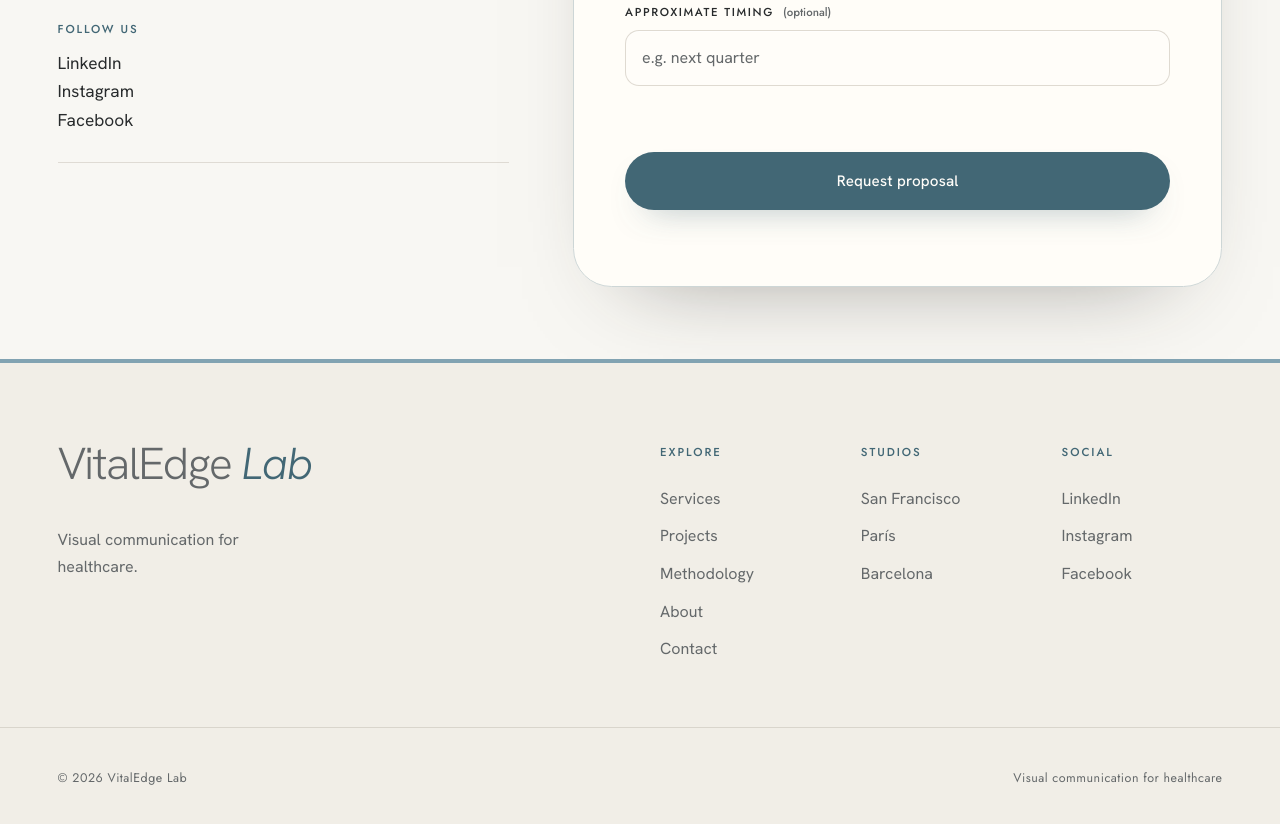
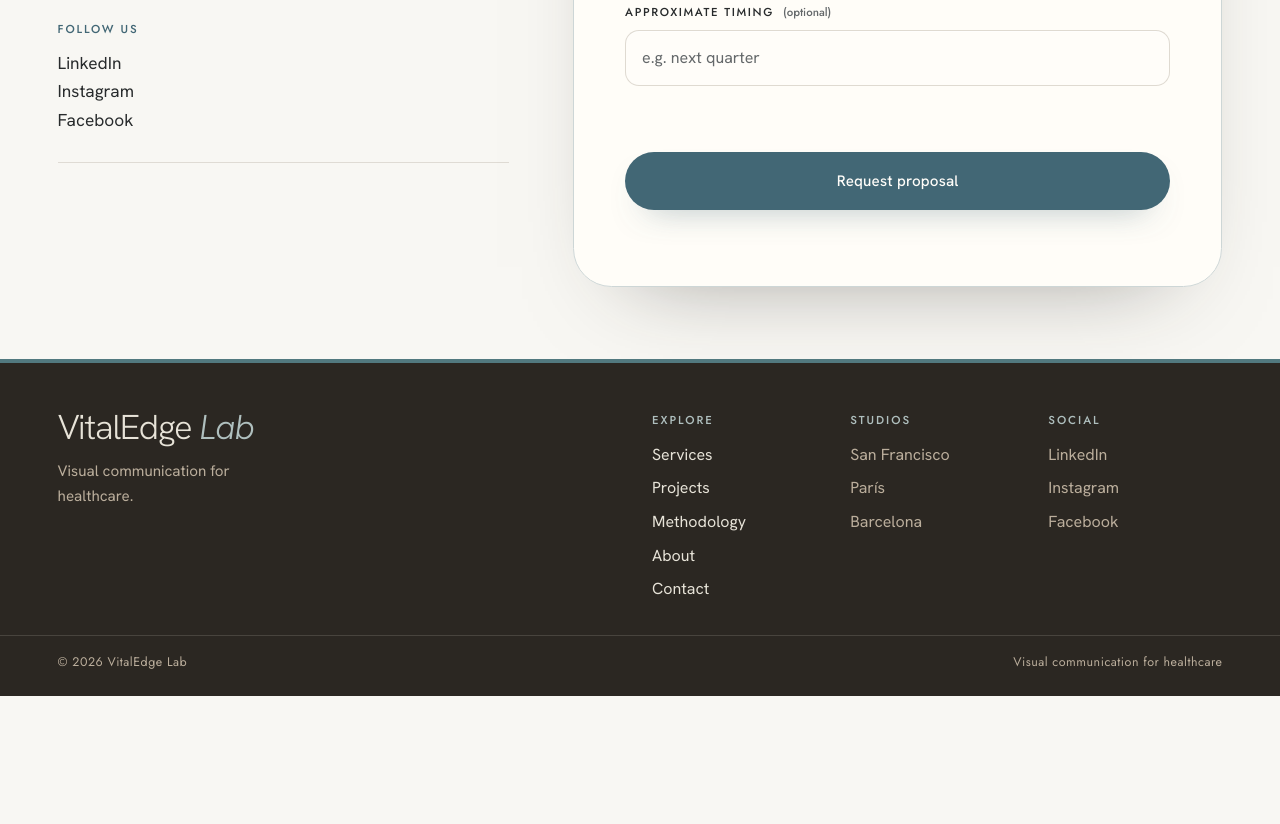
Before and after one commit to Carles1997/vitaledge-web, a plain HTML site: page index.html in a window 1280 px wide. Shown: the part 6080-6904 px from the top of the page. After the commit the page ends 6776 px from the top, so only its background shows below. Drawn offline with nearby package versions, Linux system fonts and the light colour scheme.

Commit message:
Redesign v2: compact footer with main palette

```diff
--- a/css/style.css
+++ b/css/style.css
@@ -2378,17 +2378,24 @@ select.field__control {
 
 /* ---- Footer: quiet editorial close ---- */
 .site-footer {
+  --footer-bone: #F4F0E8;
+  --footer-ivory: #FBF8F2;
+  --footer-linen: #E7E3D8;
+  --footer-clay: #BBAE9C;
+  --footer-sage: #52797f;
+  --footer-espresso: #2B2722;
+  --footer-accent: color-mix(in srgb, var(--footer-sage) 45%, var(--footer-ivory));
   position: relative;
   overflow: hidden;
-  background-color: var(--linen);
-  color: var(--espresso);
-  padding-block: clamp(4.5rem, 10vh, 8rem) var(--space-lg);
-  border-top: 0.3rem solid var(--sage);
+  background-color: var(--footer-espresso);
+  color: var(--footer-bone);
+  padding-block: clamp(2.5rem, 6vh, 4rem) clamp(1.25rem, 3vh, 2rem);
+  border-top: 0.3rem solid var(--footer-sage);
 }
 
 .site-footer__inner {
   display: grid;
-  gap: clamp(2.5rem, 6vw, 5rem);
+  gap: clamp(1.5rem, 3.5vw, 2.75rem);
   align-items: start;
 }
 
@@ -2401,50 +2408,50 @@ select.field__control {
   align-items: baseline;
   font-family: var(--font-display);
   font-optical-sizing: auto;
-  font-size: clamp(1.85rem, 3.5vw, 3rem);
+  font-size: clamp(1.65rem, 2.7vw, 2.35rem);
   font-weight: 300;
   line-height: 0.95;
   letter-spacing: -0.03em;
-  color: var(--espresso);
+  color: var(--footer-bone);
 }
 
 .site-footer__logo em {
   margin-left: 0.22em;
   font-style: italic;
-  color: var(--sage-deep);
+  color: var(--footer-accent);
 }
 
 .site-footer__tagline {
   max-width: 28ch;
-  margin-top: var(--space-lg);
-  font-size: clamp(1rem, 1.25vw, 1.15rem);
-  color: var(--espresso-soft);
+  margin-top: 0.75rem;
+  font-size: clamp(0.95rem, 1.1vw, 1.05rem);
+  color: var(--footer-clay);
 }
 
 .site-footer__heading {
-  margin-bottom: var(--space-md);
+  margin-bottom: 0.75rem;
   font-family: var(--font-util);
   font-size: 0.72rem;
   font-weight: 500;
   letter-spacing: 0.17em;
   text-transform: uppercase;
-  color: var(--sage-deep);
+  color: var(--footer-accent);
 }
 
 .site-footer__nav ul,
 .site-footer__col ul {
   display: grid;
-  gap: 0.7rem;
+  gap: 0.45rem;
 }
 
 .site-footer a {
-  color: var(--espresso-soft);
+  color: var(--footer-linen);
   transition: color var(--dur) var(--ease);
 }
 
 .site-footer a:hover,
 .site-footer a:focus-visible {
-  color: var(--sage-deep);
+  color: var(--footer-bone);
 }
 
 .site-footer__nav a {
@@ -2459,7 +2466,7 @@ select.field__control {
   bottom: -0.15rem;
   left: 0;
   height: 1px;
-  background-color: var(--sage);
+  background-color: var(--footer-sage);
   transform: scaleX(0);
   transform-origin: right center;
   transition: transform var(--dur) var(--ease);
@@ -2472,7 +2479,7 @@ select.field__control {
 }
 
 .site-footer__col li {
-  color: var(--espresso-soft);
+  color: var(--footer-clay);
 }
 
 .site-footer__legal {
@@ -2480,13 +2487,13 @@ select.field__control {
   flex-wrap: wrap;
   justify-content: space-between;
   gap: var(--space-sm) var(--space-lg);
-  margin-top: clamp(3.5rem, 8vh, 6rem);
-  padding-top: var(--space-lg);
-  border-top: 1px solid var(--hairline);
+  margin-top: clamp(1.75rem, 4vh, 2.5rem);
+  padding-top: 1rem;
+  border-top: 1px solid rgba(244, 240, 232, 0.14);
   font-family: var(--font-util);
   font-size: 0.78rem;
   letter-spacing: 0.04em;
-  color: var(--espresso-soft);
+  color: var(--footer-clay);
 }
 
 @media (min-width: 640px) {
@@ -2508,7 +2515,7 @@ select.field__control {
 @media (min-width: 980px) {
   .site-footer__inner {
     grid-template-columns: repeat(12, minmax(0, 1fr));
-    gap: var(--space-lg);
+    gap: var(--space-md);
   }
 
   .site-footer__brand { grid-column: 1 / 6; }
@@ -2520,8 +2527,8 @@ select.field__control {
 @media (max-width: 639px) {
   .site-footer__nav,
   .site-footer__col {
-    padding-top: var(--space-lg);
-    border-top: 1px solid var(--hairline);
+    padding-top: 1.25rem;
+    border-top: 1px solid rgba(244, 240, 232, 0.14);
   }
 
   .site-footer__legal {
@@ -2529,8 +2536,8 @@ select.field__control {
   }
 }
 
-/* Keyboard focus on the light footer */
-.site-footer :focus-visible { outline-color: var(--sage-deep); }
+/* Keyboard focus on the dark footer */
+.site-footer :focus-visible { outline-color: var(--footer-sage); }
 
 /* ============================================================
    REDESIGN V2 · PHASE 6B — About Us
```
